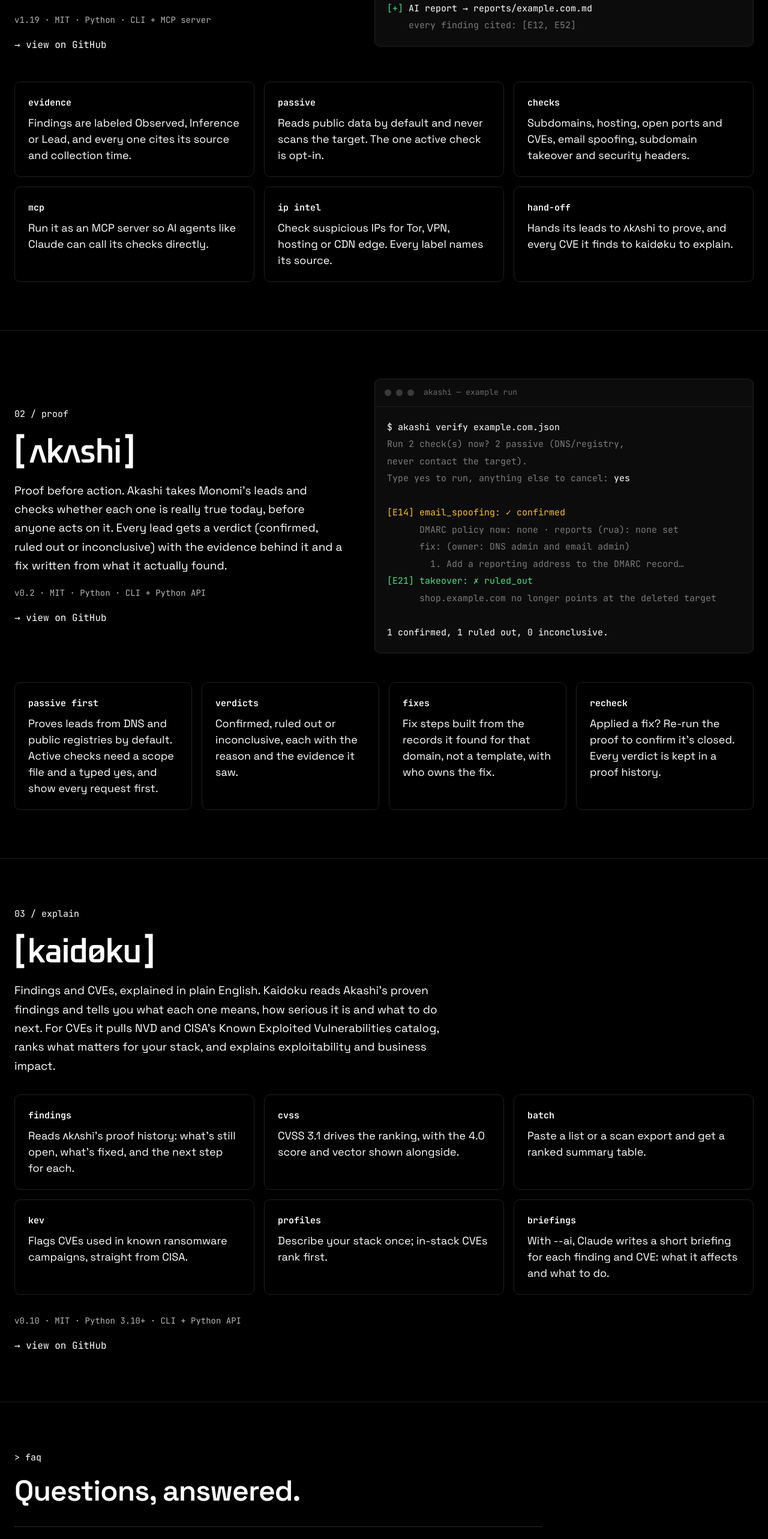
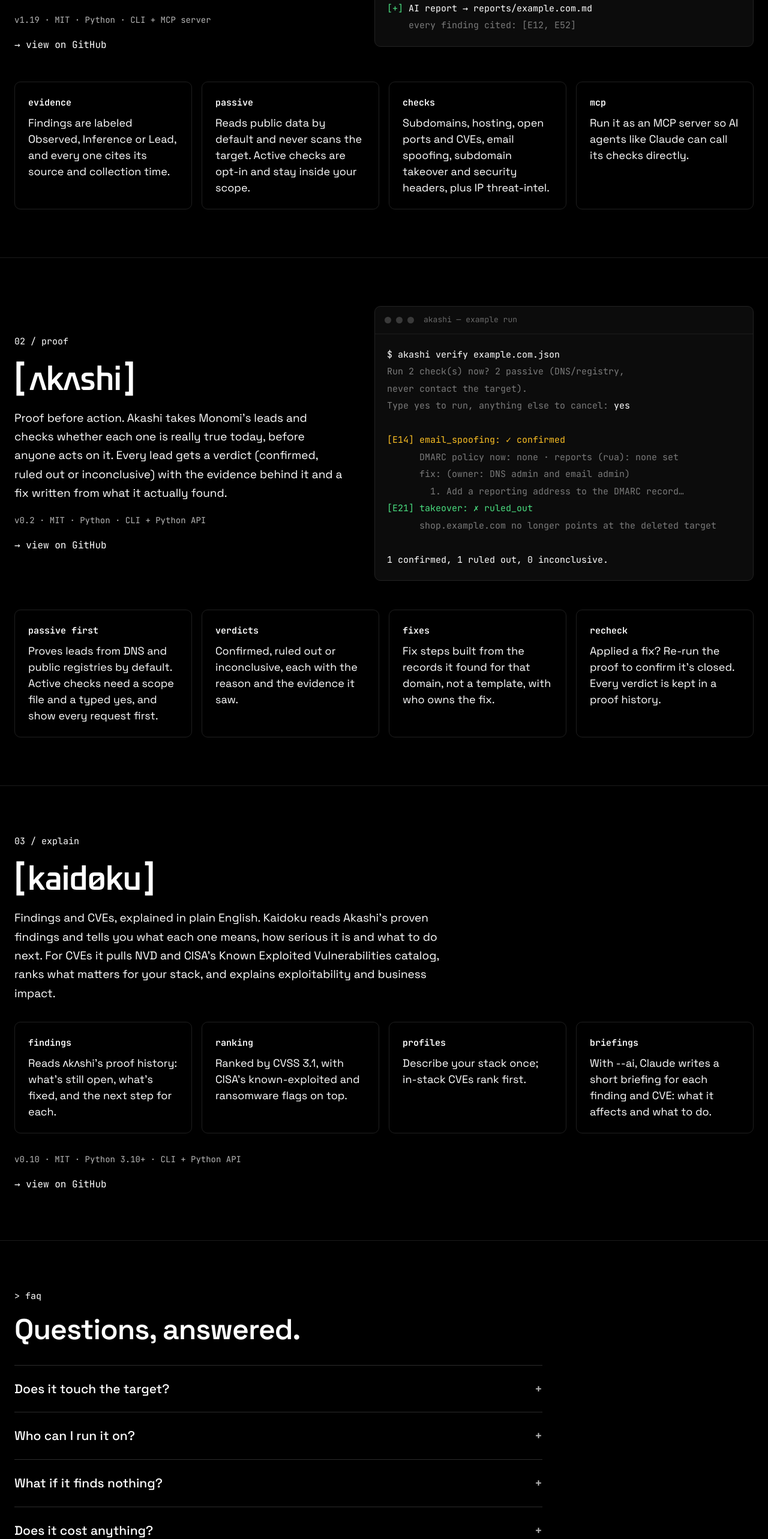
Before and after one commit to 0x41io/0x41-site, a plain HTML site: page index.html in a window 1280 px wide. Shown: the part 2100-4665 px from the top of the page at 60% size. Drawn offline with Linux system fonts and the light colour scheme.

Commit message:
Trim feature cards, add built by øk
- Monomi cards 6 -> 4: fold IP intel into checks, drop hand-off
  (how it works already shows it); fix passive card (two opt-in
  active checks now, scope-limited)
- Kaidoku cards 6 -> 4: merge cvss + kev into ranking, drop batch
- Both use the four-column grid so cards sit in one row
- Contact: built by øk line with X and HackerOne links, X button
  next to GitHub

Co-Authored-By: Claude Opus 5.5 <noreply@anthropic.com>
Claude-Session: https://claude.ai/code/session_01Bw9ZkfxfFJj3PXyUfGgCap

```diff
--- a/index.html
+++ b/index.html
@@ -148,30 +148,22 @@
 <span class="t-dim">    every finding cited: [E12, E52]</span></pre>
         </div>
       </div>
-      <div class="features features-after">
+      <div class="features features-after features-four">
         <div class="feature">
           <span class="feature-tag">evidence</span>
           <p>Findings are labeled Observed, Inference or Lead, and every one cites its source and collection time.</p>
         </div>
         <div class="feature">
           <span class="feature-tag">passive</span>
-          <p>Reads public data by default and never scans the target. The one active check is opt-in.</p>
+          <p>Reads public data by default and never scans the target. Active checks are opt-in and stay inside your scope.</p>
         </div>
         <div class="feature">
           <span class="feature-tag">checks</span>
-          <p>Subdomains, hosting, open ports and CVEs, email spoofing, subdomain takeover and security headers.</p>
+          <p>Subdomains, hosting, open ports and CVEs, email spoofing, subdomain takeover and security headers, plus IP threat-intel.</p>
         </div>
         <div class="feature">
           <span class="feature-tag">mcp</span>
           <p>Run it as an MCP server so AI agents like Claude can call its checks directly.</p>
-        </div>
-        <div class="feature">
-          <span class="feature-tag">ip intel</span>
-          <p>Check suspicious IPs for Tor, VPN, hosting or CDN edge. Every label names its source.</p>
-        </div>
-        <div class="feature">
-          <span class="feature-tag">hand-off</span>
-          <p>Hands its leads to ʌkʌshi to prove, and every CVE it finds to kaidøku to explain.</p>
         </div>
       </div>
     </div>
@@ -237,22 +229,14 @@
         <h2><img src="images/logo-kaidoku.svg?v=4" alt="kaidøku" class="product-logo" width="4235" height="1159"></h2>
         <p class="body">Findings and CVEs, explained in plain English. Kaidoku reads Akashi's proven findings and tells you what each one means, how serious it is and what to do next. For CVEs it pulls NVD and CISA's Known Exploited Vulnerabilities catalog, ranks what matters for your stack, and explains exploitability and business impact.</p>
       </div>
-      <div class="features features-six">
+      <div class="features features-four">
         <div class="feature">
           <span class="feature-tag">findings</span>
           <p>Reads ʌkʌshi's proof history: what's still open, what's fixed, and the next step for each.</p>
         </div>
         <div class="feature">
-          <span class="feature-tag">cvss</span>
-          <p>CVSS 3.1 drives the ranking, with the 4.0 score and vector shown alongside.</p>
-        </div>
-        <div class="feature">
-          <span class="feature-tag">batch</span>
-          <p>Paste a list or a scan export and get a ranked summary table.</p>
-        </div>
-        <div class="feature">
-          <span class="feature-tag">kev</span>
-          <p>Flags CVEs used in known ransomware campaigns, straight from CISA.</p>
+          <span class="feature-tag">ranking</span>
+          <p>Ranked by CVSS 3.1, with CISA's known-exploited and ransomware flags on top.</p>
         </div>
         <div class="feature">
           <span class="feature-tag">profiles</span>
@@ -310,9 +294,14 @@
       <div>
         <p class="label">&gt; contact</p>
         <h2 class="contact-title">Questions, feedback, or collaboration?</h2>
-        <p class="body">Open an issue or reach out on GitHub.</p>
+        <p class="body">Open an issue on GitHub, or message me on X.</p>
+        <!-- Founder line: handle only, no real name. -->
+        <p class="builder">built by øk · <a href="https://x.com/x41ok">x.com/x41ok</a> · <a href="https://hackerone.com/x41ok">hackerone.com/x41ok</a></p>
       </div>
-      <a href="https://github.com/0x41io" class="btn btn-outline">github.com/0x41io</a>
+      <div class="buttons">
+        <a href="https://github.com/0x41io" class="btn btn-outline">github.com/0x41io</a>
+        <a href="https://x.com/x41ok" class="btn btn-outline">x.com/x41ok</a>
+      </div>
     </div>
   </section>
 
--- a/style.css
+++ b/style.css
@@ -580,3 +580,16 @@ h2 {
   .install-body { font-size: 13px; }
   .faq summary { font-size: 18px; }
 }
+
+/* ===== Built by (contact) ===== */
+.builder {
+  margin: 4px 0 0;
+  font-size: 15px;
+  color: var(--muted);
+}
+
+.builder a {
+  color: var(--white);
+  text-decoration: underline;
+  text-underline-offset: 3px;
+}
```
